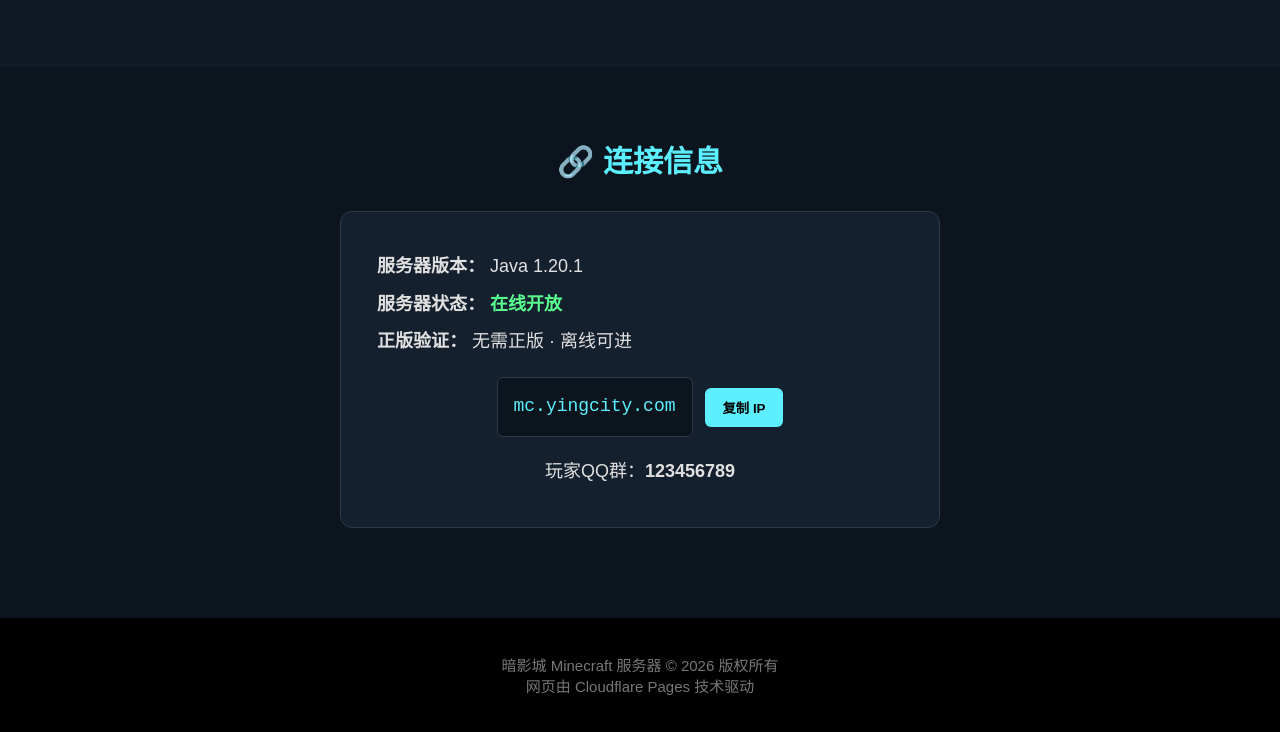
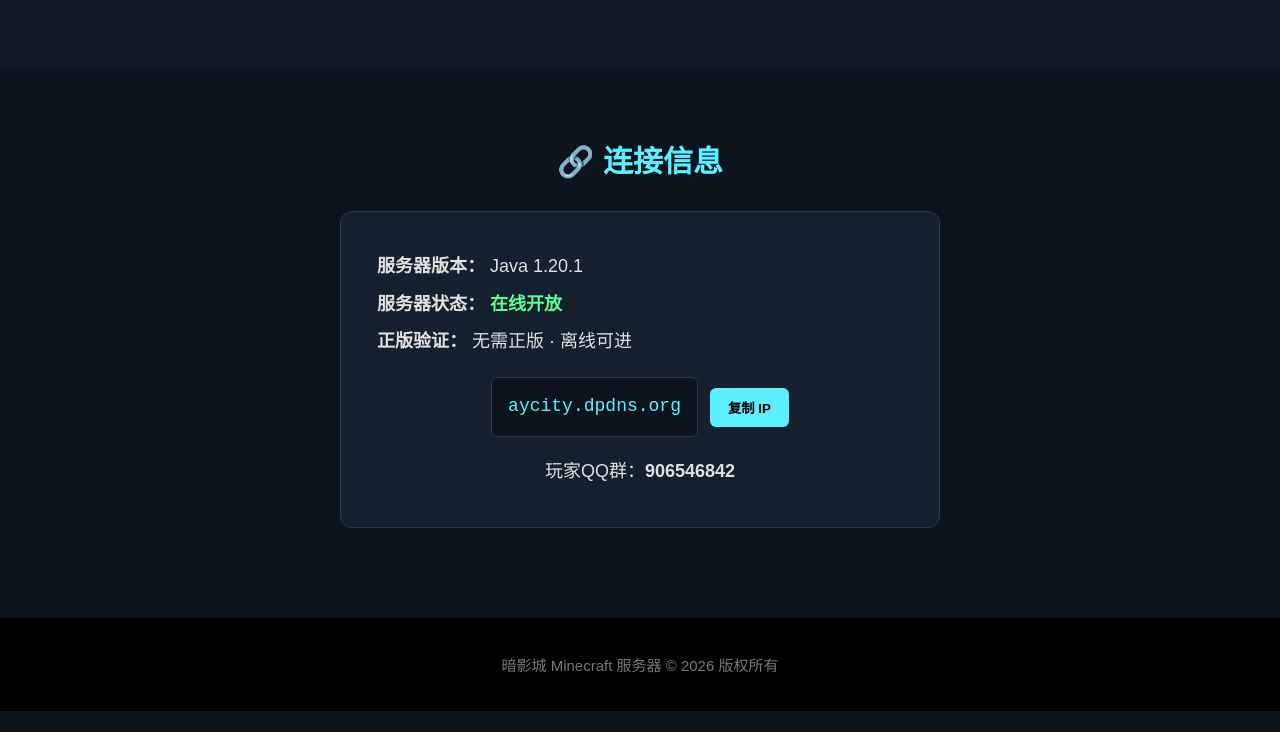
Before and after one commit to MC-anying/AyCityWeb, a plain HTML site: page index.html in a window 1280 px wide. Shown: the part 1902-2634 px from the top of the page. After the commit the page ends 2613 px from the top, so only its background shows below. Drawn offline with Linux system fonts and the light colour scheme.

Commit message:
Update index.html

```diff
--- a/index.html
+++ b/index.html
@@ -81,12 +81,12 @@
       <p><strong>正版验证：</strong> 无需正版 · 离线可进</p>
 
       <div class="ip-box">
-        <span id="server-ip">mc.yingcity.com</span>
+        <span id="server-ip">aycity.dpdns.org</span>
         <button class="copy-btn" onclick="copyIP()">复制 IP</button>
       </div>
 
       <div class="qq-group">
-        <p>玩家QQ群：<strong>123456789</strong></p>
+        <p>玩家QQ群：<strong>906546842</strong></p>
       </div>
     </div>
   </div>
@@ -96,7 +96,6 @@
 <footer>
   <div class="container">
     <p>暗影城 Minecraft 服务器 © 2026 版权所有</p>
-    <p>网页由 Cloudflare Pages 技术驱动</p>
   </div>
 </footer>
 
```
